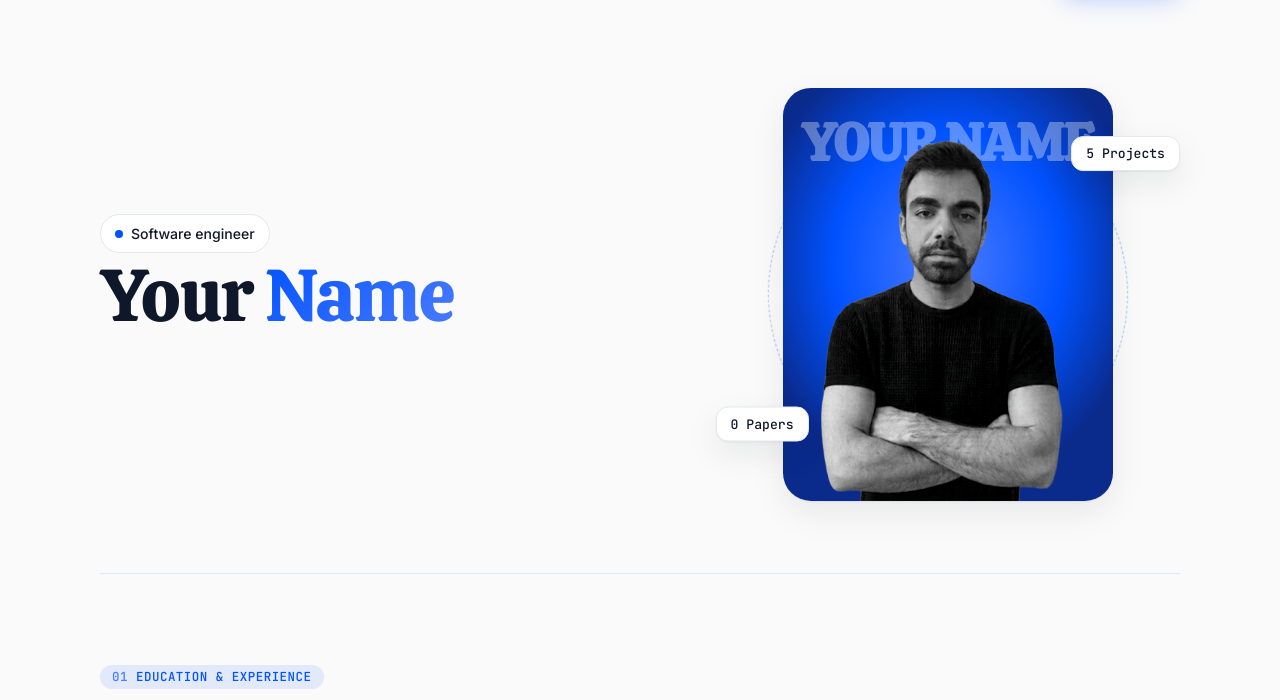
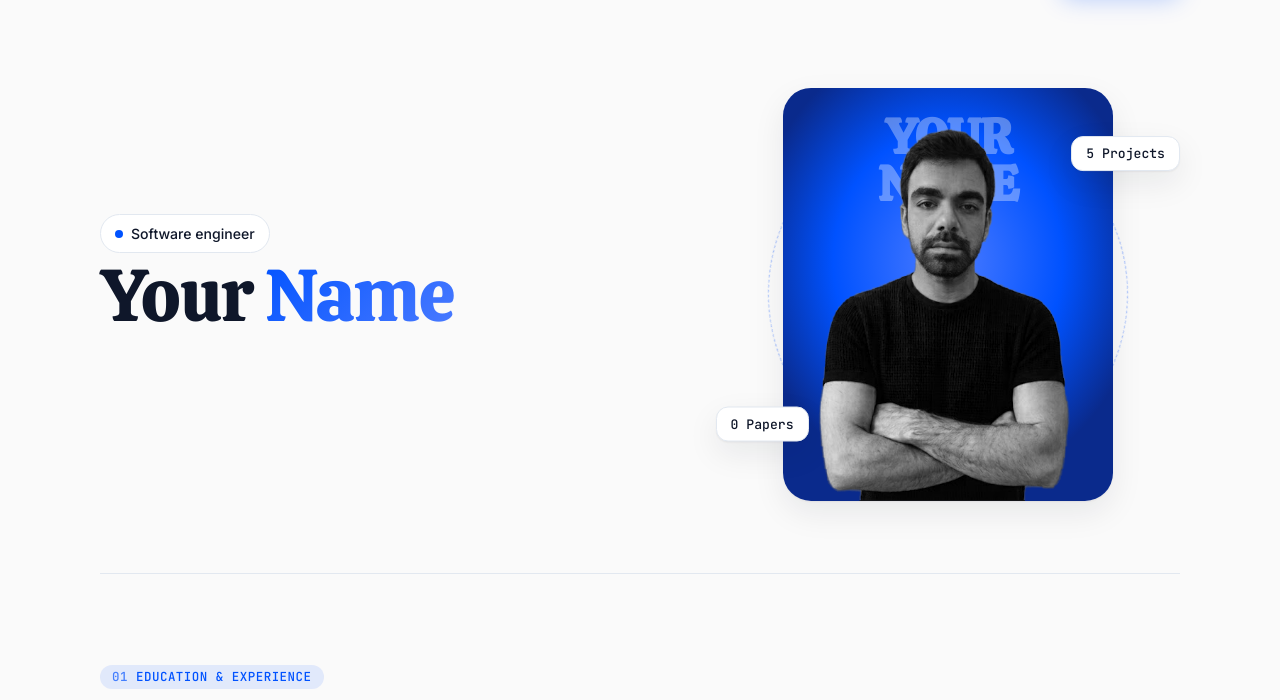
Before and after one commit to Sureiamdiamond/portfolio, a PHP site: page / in a window 1280 px wide. Shown: the part 65-765 px from the top of the page. Run offline with PHP 8.4, Linux system fonts and the light colour scheme.

Commit message:
Restore the clean hero cutout and set the name on two lines
The hero uses the chroma-keyed portrait, which keeps the shoulders and
arms intact. The name is split into two lines sized to the card, and
the Persian name is larger so it shows around the head.

Co-Authored-By: Claude Haiku 5.5 <noreply@anthropic.com>
Claude-Session: https://claude.ai/code/session_01FSKdZ7oERHWvy9Fd41LVKs

```diff
--- a/assets/style.css
+++ b/assets/style.css
@@ -122,17 +122,17 @@ main { max-width: 1120px; margin: 0 auto; padding: 0 20px; }
   border: 1.5px dashed color-mix(in srgb, var(--accent) 35%, transparent); animation: spin 60s linear infinite;
 }
 .portrait {
-  position: relative; width: min(330px, 84%); aspect-ratio: 4 / 5; border-radius: 28px; overflow: hidden; isolation: isolate;
+  position: relative; width: min(330px, 84%); aspect-ratio: 4 / 5; border-radius: 28px; overflow: hidden; isolation: isolate; container-type: inline-size;
   background:
     radial-gradient(60% 55% at 50% 42%, #4D7CFF 0%, #0052FF 58%, #0A2A8C 100%);
   box-shadow: var(--shadow); animation: bob 7s var(--ease) infinite;
 }
 .portrait-name {
-  position: absolute; inset-inline: 0; top: 7%; z-index: 0; text-align: center; white-space: nowrap;
-  font: 800 clamp(2.1rem, 5.4vw, 3.3rem)/1 var(--display); letter-spacing: -.02em; text-transform: uppercase;
+  position: absolute; inset-inline: 0; top: 6%; z-index: 0; display: flex; flex-direction: column; align-items: center;
+  font: 800 15cqi/.95 var(--display); letter-spacing: -.02em; text-transform: uppercase; white-space: nowrap;
   color: #fff; opacity: .34; pointer-events: none;
 }
-html[lang="fa"] .portrait-name { text-transform: none; letter-spacing: 0; font-family: Vazirmatn, system-ui, sans-serif; }
+html[lang="fa"] .portrait-name { text-transform: none; letter-spacing: 0; font-family: Vazirmatn, system-ui, sans-serif; font-size: 19cqi; line-height: 1.2; top: 3%; }
 .portrait-img {
   position: absolute; inset-inline: 0; bottom: 0; z-index: 1; width: 100%; height: 94%; object-fit: contain; object-position: 50% 100%;
   filter: grayscale(1) contrast(1.05);
--- a/index.php
+++ b/index.php
@@ -25,6 +25,8 @@ $experience = array_values(array_filter($timeline, fn($t) => $t['kind'] === 'exp
 $name = loc($profile, 'name', $lang) ?: t('default_name', $lang);
 // Hero photo uploaded in /admin (a transparent PNG or WebP); empty means the built-in cutout
 $heroPhoto = (string) ($profile['hero_photo'] ?? '');
+// Name on two lines for the hero: first name, then the rest
+$nameLines = array_values(array_filter(preg_split('/\s+/u', trim($name), 2) ?: [], 'strlen'));
 $headline = loc($profile, 'headline', $lang) ?: t('default_headline', $lang);
 $about = loc($profile, 'about', $lang);
 $switchLang = $lang === 'fa' ? 'en' : 'fa';
@@ -98,7 +100,7 @@ $assetVersion = substr(md5((string) file_get_contents(__DIR__ . '/assets/style.c
     <div class="hero-art" aria-hidden="true">
       <span class="ring"></span>
       <div class="portrait">
-        <span class="portrait-name"><?= e($name) ?></span>
+        <span class="portrait-name"><?php foreach ($nameLines as $line): ?><span><?= e($line) ?></span><?php endforeach; ?></span>
         <img class="portrait-img" src="<?= e($heroPhoto !== '' ? $heroPhoto : 'assets/img/portrait.png?v=' . $assetVersion) ?>" alt="<?= e($name) ?>" width="380" height="541" decoding="async">
       </div>
       <span class="chip chip-a"><?= count($projects) ?> <?= e(t('stat_projects', $lang)) ?></span>
```
Also changed, not shown: assets/img/portrait.png.
